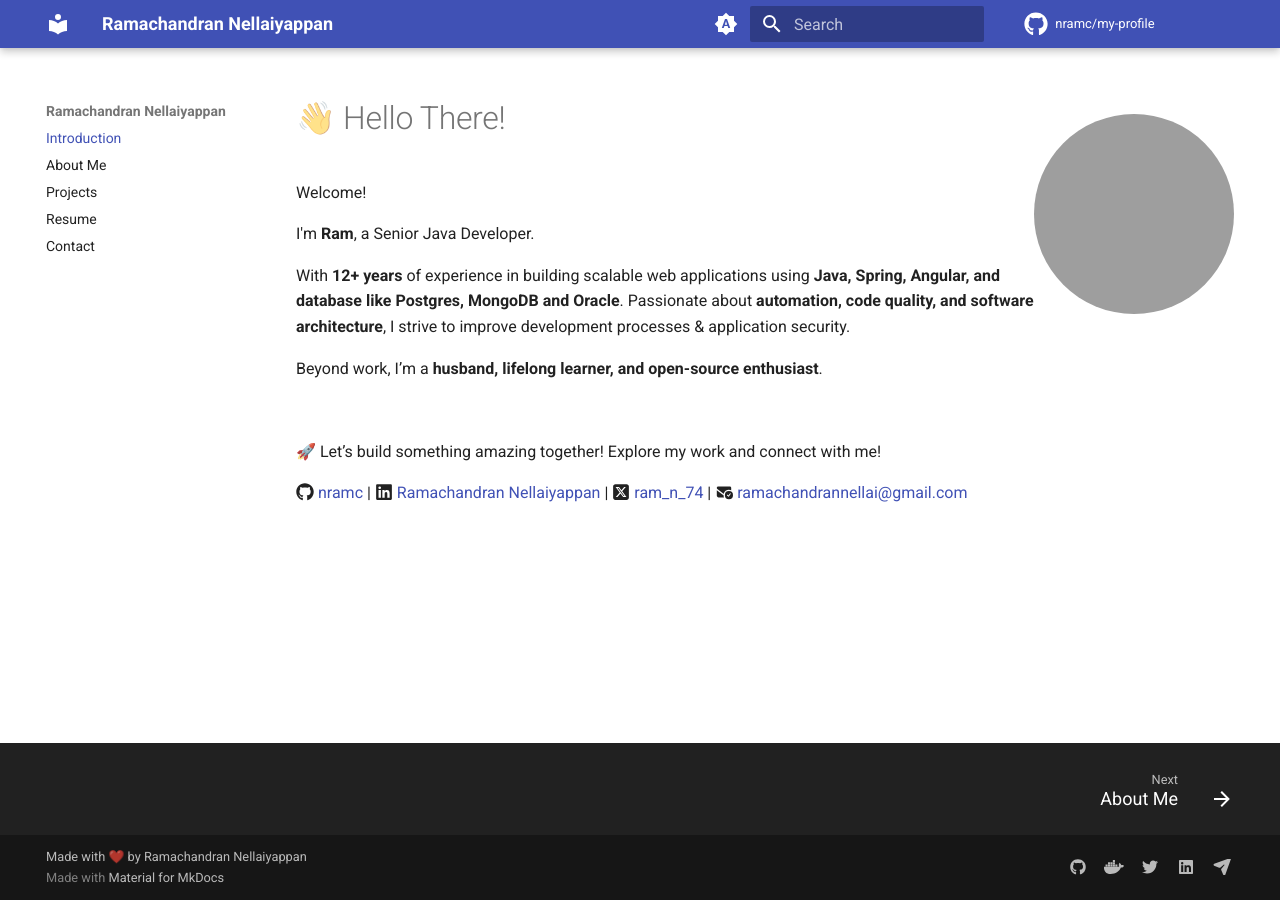
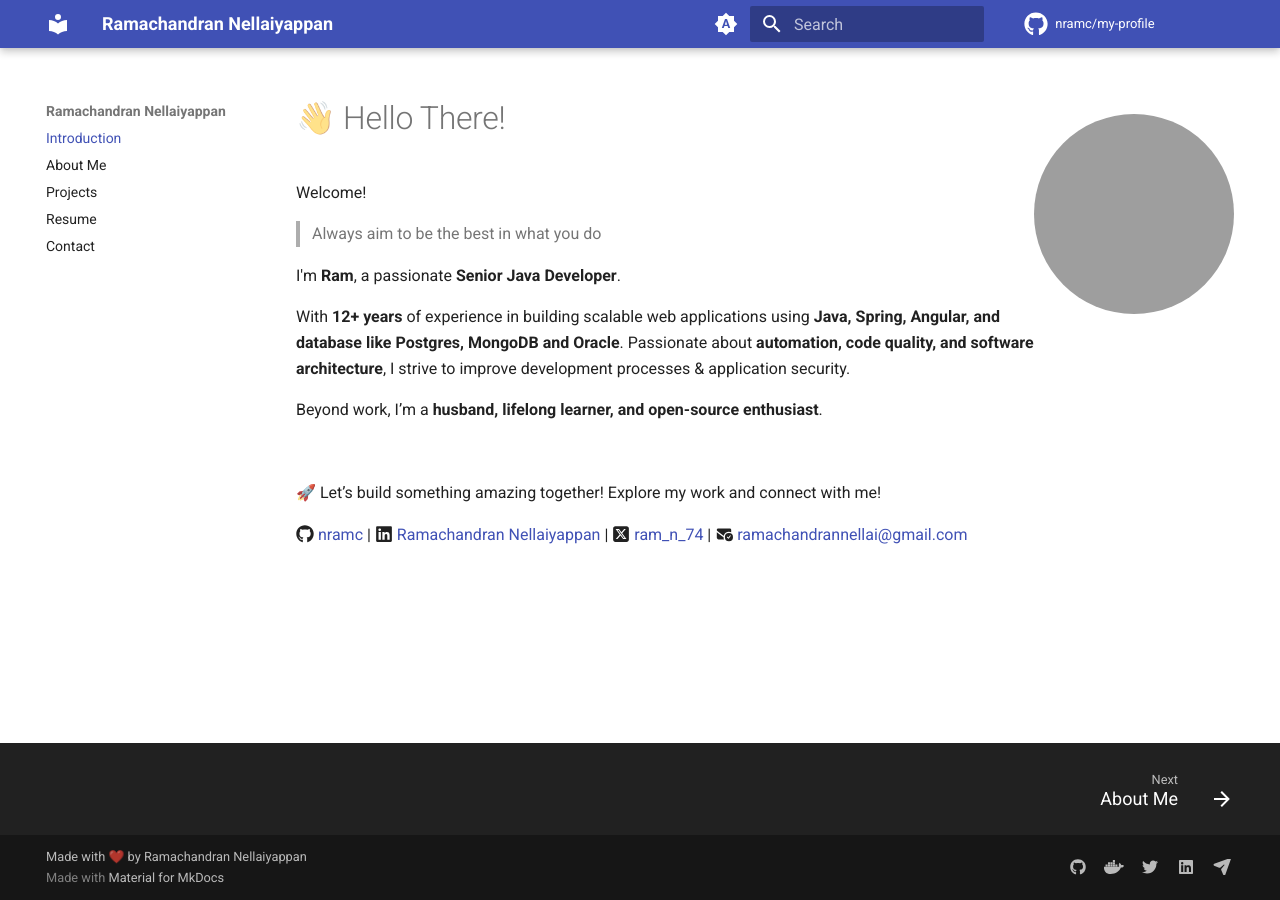
Before and after one commit to nramc/my-profile, an MkDocs documentation site: the page built from docs/index.md, in a window 1280 px wide. Built offline with MkDocs 1.6.1 and Material for MkDocs 9.7.7, drawn with Linux system fonts in a browser that asks for light colours; comment, search, counter and statistics services are not loaded; grey boxes are pictures that could not be loaded.

```diff
--- a/docs/index.md
+++ b/docs/index.md
@@ -6,7 +6,9 @@
 
 Welcome!
 
-I'm **Ram**, a Senior Java Developer.
+> Always aim to be the best in what you do
+
+I'm **Ram**, a passionate **Senior Java Developer**.
 
 With **12+ years** of experience in building scalable
 web applications using **Java, Spring, Angular, and database like Postgres, MongoDB and Oracle**.
```
